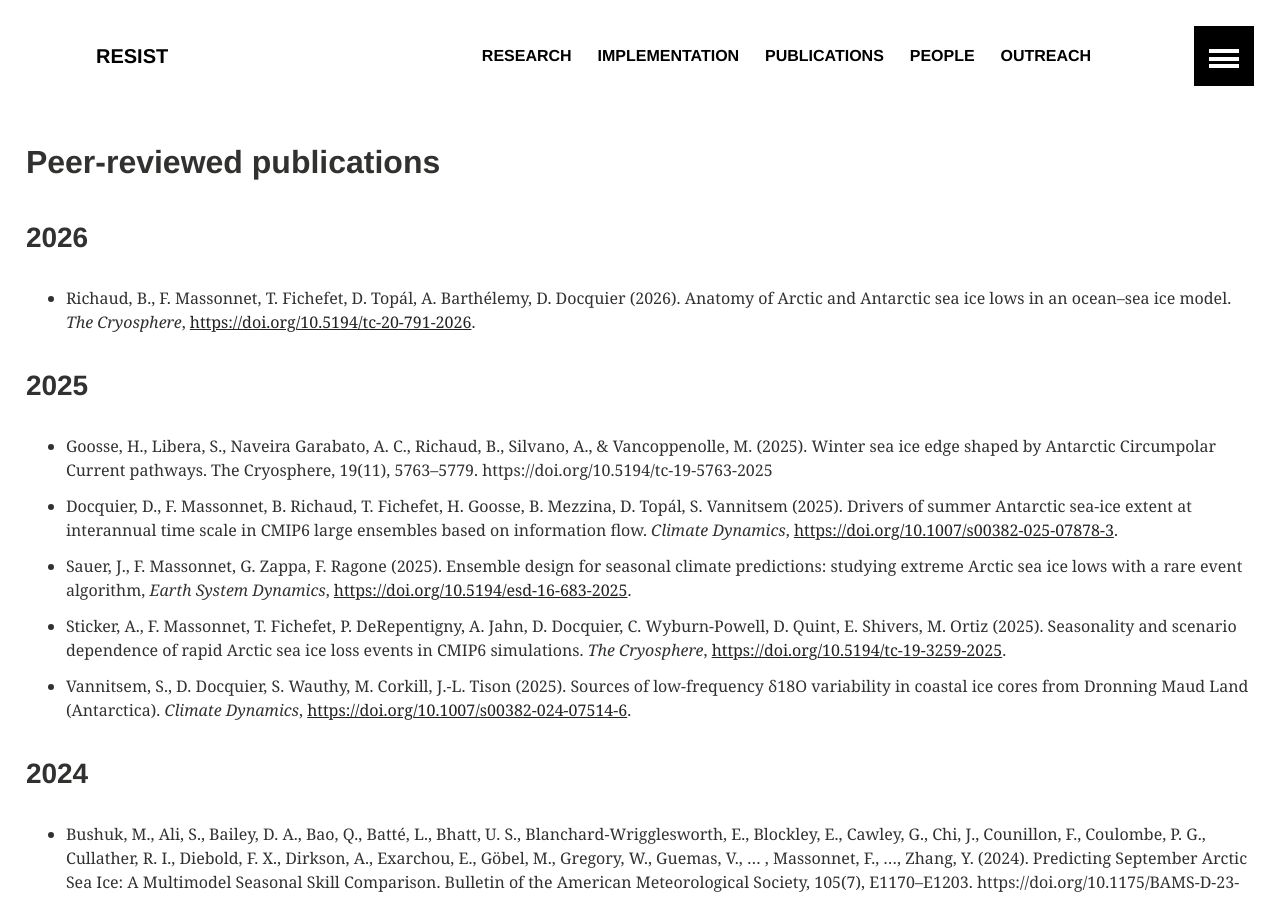
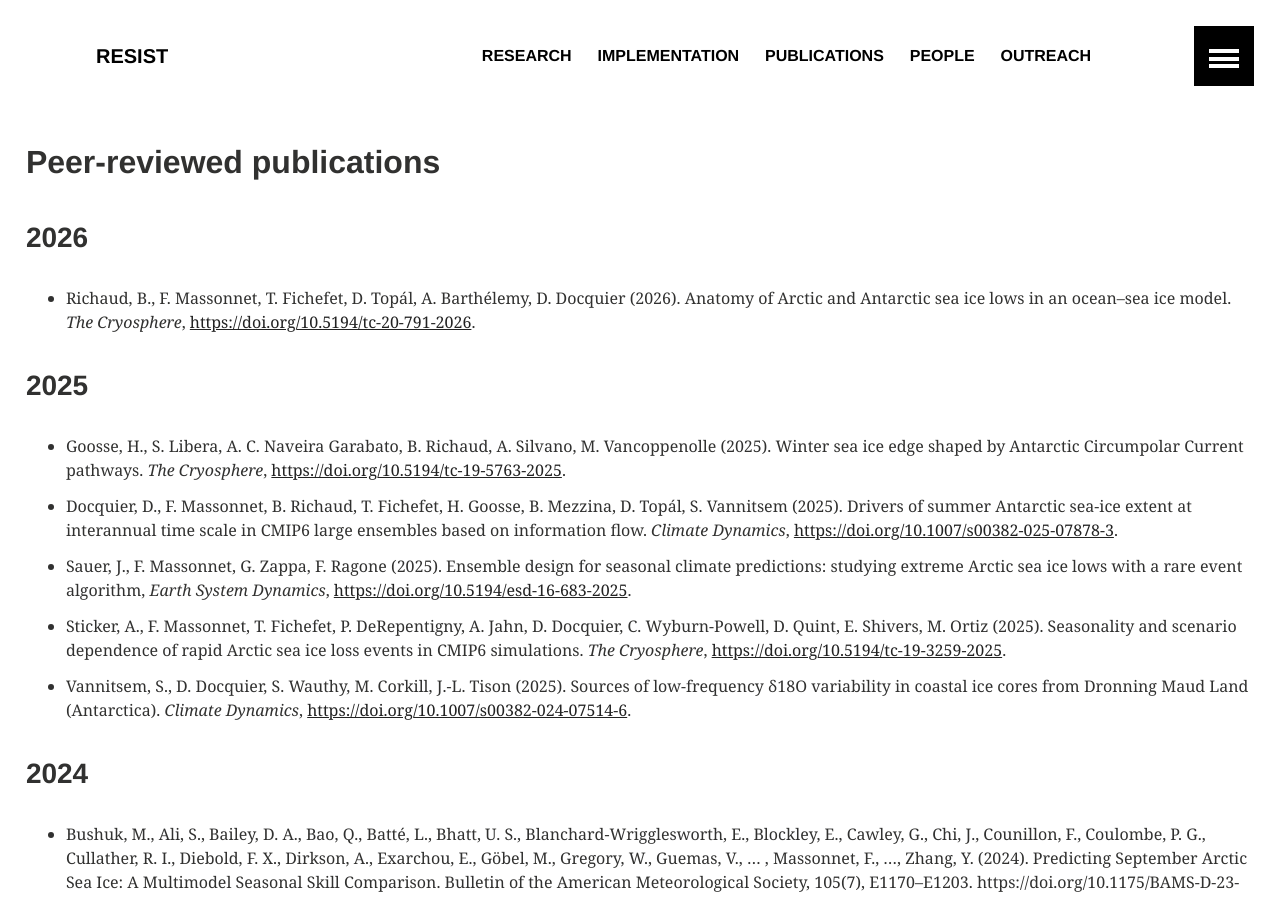
Before and after one commit to resist-impuls/resist-impuls.github.io, a Jekyll site: the page built from publications.md, in a window 1280 px wide and 900 px high. Built offline with Jekyll 4.4.1, drawn with Linux system fonts in a browser that asks for light colours; our own code applies the rules of GitHub Pages for plain Markdown files.

Commit message:
Update publications.md

```diff
--- a/publications.md
+++ b/publications.md
@@ -4,7 +4,7 @@
 - Richaud, B., F. Massonnet, T. Fichefet, D. Topál, A. Barthélemy, D. Docquier (2026). Anatomy of Arctic and Antarctic sea ice lows in an ocean&ndash;sea ice model. _The Cryosphere_, [https://doi.org/10.5194/tc-20-791-2026](https://doi.org/10.5194/tc-20-791-2026).
 
 ### 2025
-- Goosse, H., Libera, S., Naveira Garabato, A. C., Richaud, B., Silvano, A., & Vancoppenolle, M. (2025). Winter sea ice edge shaped by Antarctic Circumpolar Current pathways. The Cryosphere, 19(11), 5763–5779. https://doi.org/10.5194/tc-19-5763-2025
+- Goosse, H., S. Libera, A. C. Naveira Garabato, B. Richaud, A. Silvano, M. Vancoppenolle (2025). Winter sea ice edge shaped by Antarctic Circumpolar Current pathways. _The Cryosphere_, [https://doi.org/10.5194/tc-19-5763-2025](https://doi.org/10.5194/tc-19-5763-2025).
 - Docquier, D., F. Massonnet, B. Richaud, T. Fichefet, H. Goosse, B. Mezzina, D. Topál, S. Vannitsem (2025). Drivers of summer Antarctic sea-ice extent at interannual time scale in CMIP6 large ensembles based on information flow. _Climate Dynamics_, [https://doi.org/10.1007/s00382-025-07878-3](https://doi.org/10.1007/s00382-025-07878-3).
 - Sauer, J., F. Massonnet, G. Zappa, F. Ragone (2025). Ensemble design for seasonal climate predictions: studying extreme Arctic sea ice lows with a rare event algorithm, _Earth System Dynamics_, [https://doi.org/10.5194/esd-16-683-2025](https://doi.org/10.5194/esd-16-683-2025).
 - Sticker, A., F. Massonnet, T. Fichefet, P. DeRepentigny, A. Jahn, D. Docquier, C. Wyburn-Powell, D. Quint, E. Shivers, M. Ortiz (2025). Seasonality and scenario dependence of rapid Arctic sea ice loss events in CMIP6 simulations. _The Cryosphere_, [https://doi.org/10.5194/tc-19-3259-2025](https://doi.org/10.5194/tc-19-3259-2025).
```
